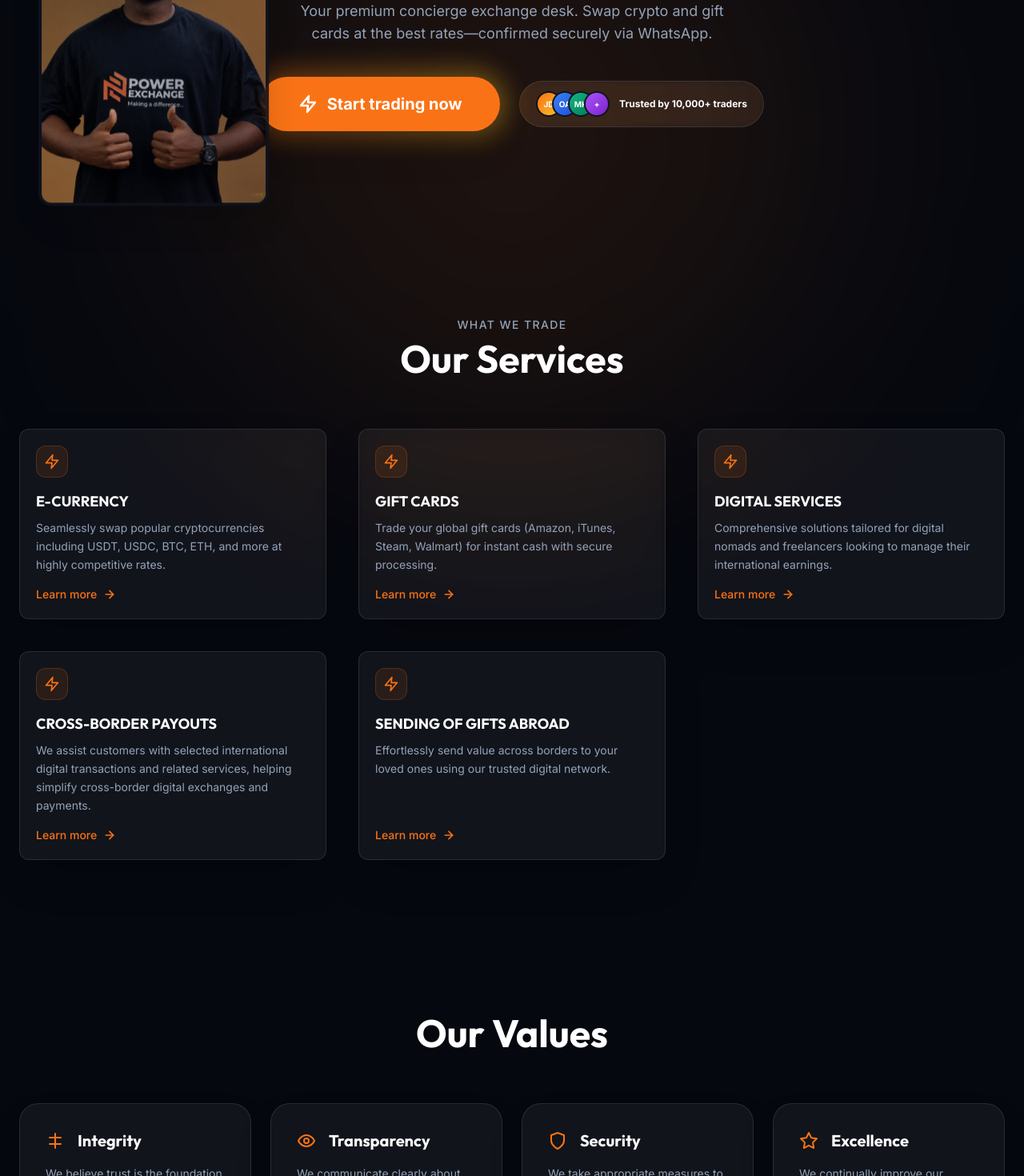
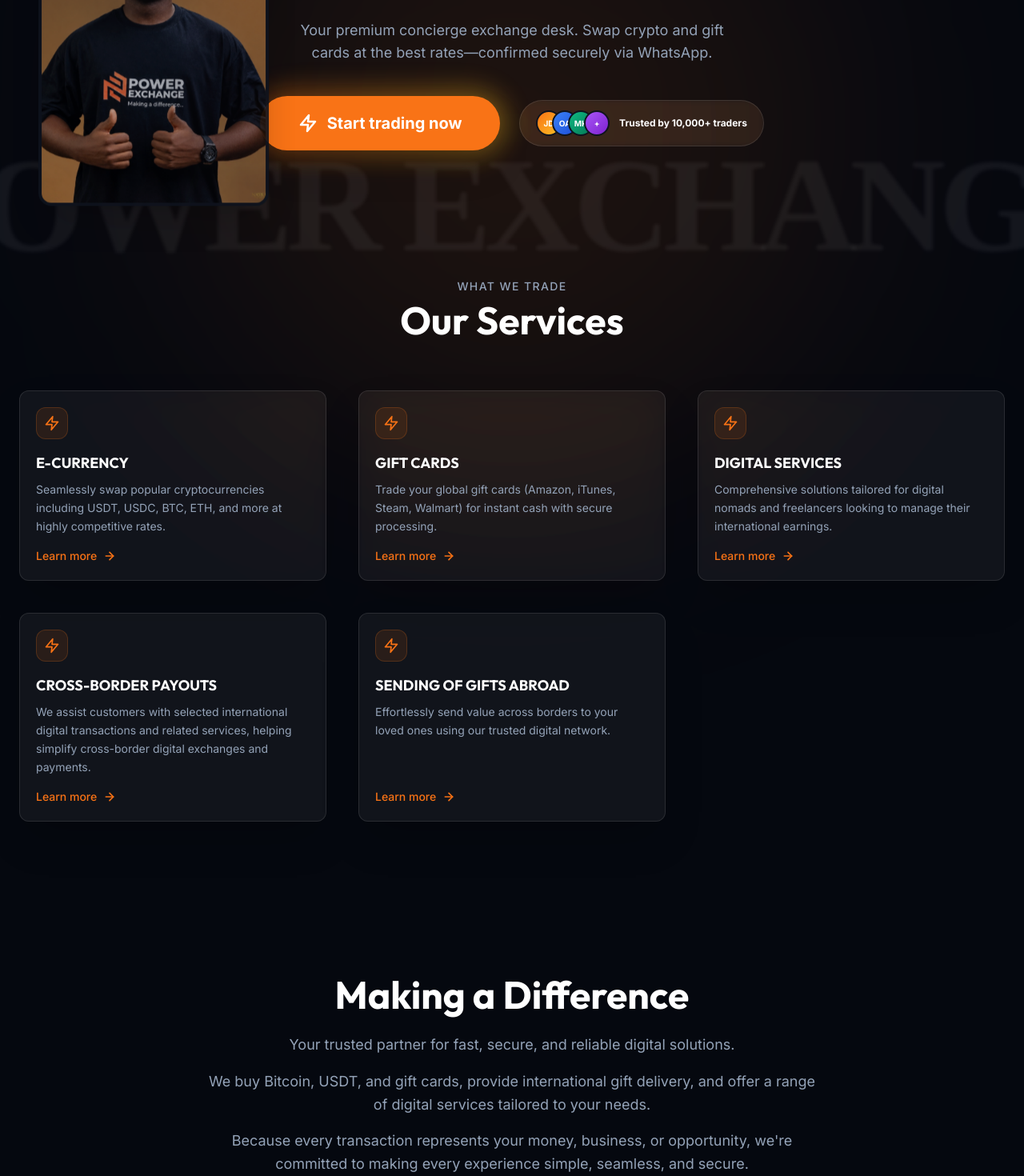
Before and after one commit to Relayyl6/power, a Next.js app in the folder apps/web/: page / in a window 1280 px wide. Shown: the part 500-1970 px from the top of the page at 80% size. Built offline with nearby package versions, Linux system fonts and the light colour scheme.

Commit message:
Adjust POWER EXCHANGE text positioning and blur for mobile

```diff
--- a/apps/web/src/app/page.tsx
+++ b/apps/web/src/app/page.tsx
@@ -6,7 +6,7 @@ import BentoGrid from "@/components/home/BentoGrid";
 
 export default function Home() {
   return (
-    <div className="flex flex-col min-h-screen pt-20">
+    <div className="flex flex-col min-h-screen pt-20 overflow-x-hidden">
       <Hero />
       <ServicesGrid />
       <OurValues />
--- a/apps/web/src/components/home/Hero.tsx
+++ b/apps/web/src/components/home/Hero.tsx
@@ -18,7 +18,7 @@ export default function Hero() {
   };
 
   return (
-    <section className="relative pt-24 pb-20 md:pt-40 md:pb-28 px-4 w-full flex flex-col items-center justify-center min-h-[100svh] md:min-h-[90vh]">
+    <section className="relative pt-24 pb-10 md:pt-40 md:pb-16 px-4 w-full flex flex-col items-center justify-center min-h-[85svh] md:min-h-[90vh]">
 
       {/* Background elements */}
       <div className="absolute top-1/4 left-1/2 -translate-x-1/2 w-full md:w-[800px] h-[400px] md:h-[800px] bg-brand-orange/10 blur-[100px] md:blur-[150px] rounded-full pointer-events-none z-0" />
@@ -155,6 +155,13 @@ export default function Hero() {
         <div className="absolute inset-0 bg-gradient-to-tr from-transparent via-[#0F141E]/30 to-transparent pointer-events-none" />
       </motion.div>
 
+      {/* Blurred background text spanning full width at the bottom of the viewport */}
+      <div className="absolute bottom-0 left-0 w-full flex justify-center translate-y-1/2 md:translate-y-1/3 pointer-events-none z-0">
+        <span className="text-[16vw] md:text-[13vw] font-['Elephant',serif] font-bold text-white/[0.06] blur-[2px] whitespace-nowrap tracking-tighter select-none">
+          POWER EXCHANGE
+        </span>
+      </div>
+
     </section>
   );
 }
--- a/apps/web/src/components/home/OurValues.tsx
+++ b/apps/web/src/components/home/OurValues.tsx
@@ -55,9 +55,14 @@ export default function OurValues() {
         viewport={{ once: true, margin: "-100px" }}
         className="text-center mb-16"
       >
-        <h2 className="font-display text-4xl md:text-5xl font-bold text-white">
-          Our Values
+        <h2 className="font-display text-4xl md:text-5xl font-bold text-white mb-6">
+          Making a Difference
         </h2>
+        <div className="max-w-3xl mx-auto space-y-4 text-text-secondary text-lg leading-relaxed">
+          <p>Your trusted partner for fast, secure, and reliable digital solutions.</p>
+          <p>We buy Bitcoin, USDT, and gift cards, provide international gift delivery, and offer a range of digital services tailored to your needs.</p>
+          <p>Because every transaction represents your money, business, or opportunity, we&apos;re committed to making every experience simple, seamless, and secure.</p>
+        </div>
       </motion.div>
 
       <motion.div
--- a/apps/web/src/components/home/ServicesGrid.tsx
+++ b/apps/web/src/components/home/ServicesGrid.tsx
@@ -50,7 +50,8 @@ const cardVariants = {
 
 export default function ServicesGrid() {
   return (
-    <section className="py-24 px-6 max-w-7xl mx-auto relative">
+    <section className="pt-12 pb-24 w-full relative">
+      <div className="px-6 max-w-7xl mx-auto relative z-10">
       <motion.div
         initial={{ opacity: 0, y: 20 }}
         whileInView={{ opacity: 1, y: 0 }}
@@ -102,6 +103,7 @@ export default function ServicesGrid() {
           </motion.div>
         ))}
       </motion.div>
+      </div>
     </section>
   );
 }
--- a/apps/web/src/components/layout/Navbar.tsx
+++ b/apps/web/src/components/layout/Navbar.tsx
@@ -57,15 +57,17 @@ export default function Navbar() {
 
           {/* Right: CTA & Mobile Toggle */}
           <div className="flex items-center gap-3 z-[100]">
-            <Link
-              href="/trade"
+            <a
+              href="https://wa.me/2348115580802?text=Hello%20Power%20Exchange!%20I%20would%20like%20to%20start%20a%20trade."
+              target="_blank"
+              rel="noopener noreferrer"
               className="hidden sm:flex items-center justify-center gap-2 px-5 py-2 text-sm font-semibold text-white bg-brand-orange hover:bg-brand-orange-hover rounded-full transition-all shadow-glow hover:scale-105 active:scale-95"
             >
               <svg xmlns="http://www.w3.org/2000/svg" width="16" height="16" viewBox="0 0 24 24" fill="none" stroke="currentColor" strokeWidth="2.5" strokeLinecap="round" strokeLinejoin="round">
                 <polygon points="13 2 3 14 12 14 11 22 21 10 12 10 13 2" />
               </svg>
               Trade Now
-            </Link>
+            </a>
 
             {/* Hamburger Button (Mobile) */}
             <button
@@ -108,13 +110,15 @@ export default function Navbar() {
             </div>
 
             <div className="mt-12 flex flex-col gap-4 relative z-10">
-              <Link
-                href="/trade"
+              <a
+                href="https://wa.me/2348115580802?text=Hello%20Power%20Exchange!%20I%20would%20like%20to%20start%20a%20trade."
+                target="_blank"
+                rel="noopener noreferrer"
                 onClick={() => setIsOpen(false)}
                 className="flex items-center justify-center gap-2 w-full py-4 text-lg font-bold text-white bg-brand-orange hover:bg-brand-orange-hover rounded-full transition-all shadow-glow"
               >
                 Start Trading Now
-              </Link>
+              </a>
               <p className="text-center text-text-tertiary text-xs mt-4">
                 Fast, secure, and reliable digital solutions.
               </p>
```
